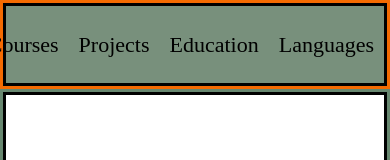
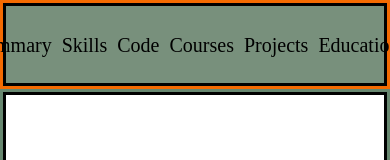
Before and after one commit to Ef-Siarhei/rsschool-cv, a plain HTML site: page index.html in a window 390 px wide. Shown: the top 160 px of the page. Drawn offline with Linux system fonts and the light colour scheme.

Commit message:
feat: add stule nav media max-width

```diff
--- a/style.css
+++ b/style.css
@@ -137,4 +137,14 @@ a {
    .section-profile-title {
       font-size: 25px;
    }
+
+   .nav-list {
+      padding: 0;
+      justify-content: center;
+   }
+
+   .nav-link {
+      padding: 3px 5px;
+      font-size: 20px;
+   }
 }
```
